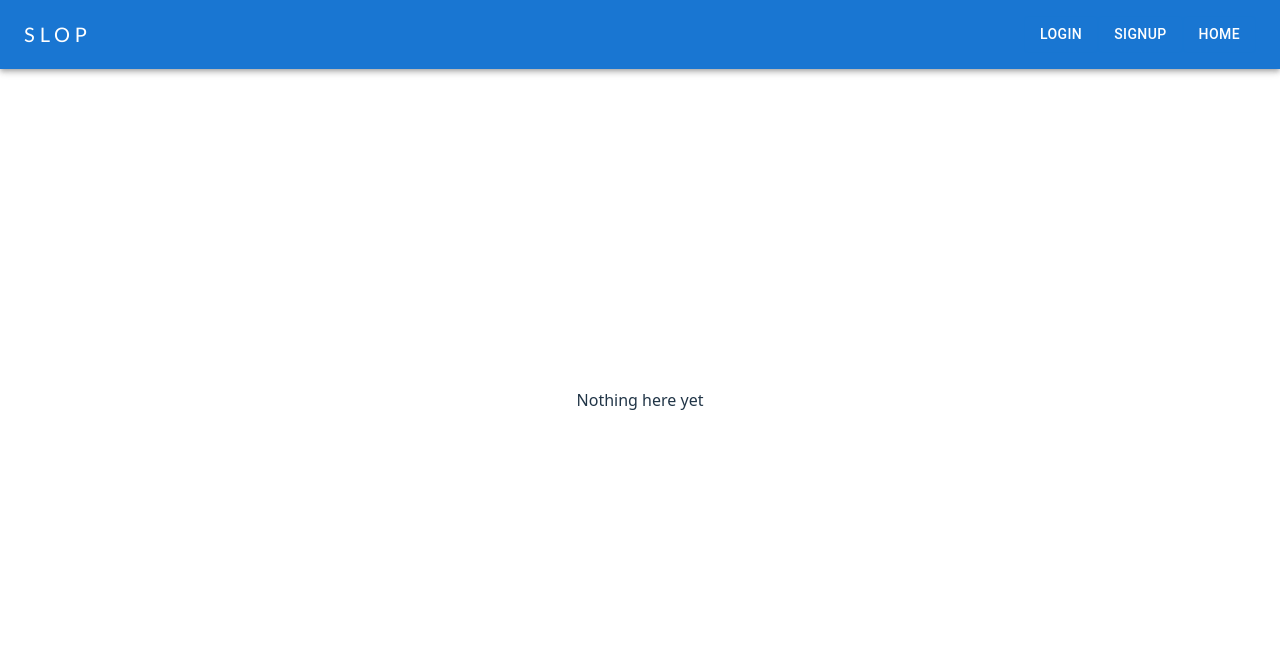
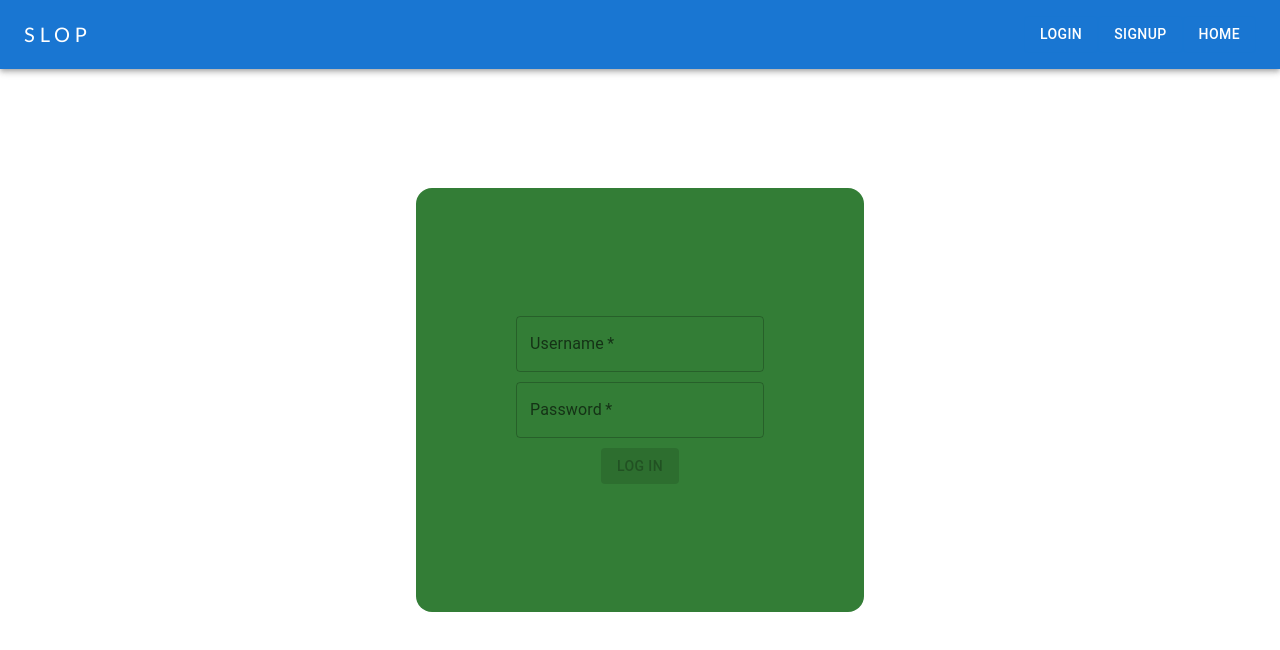
Before and after one commit to tahahayali/slop_project, a React (Vite) app in the folder frontend/: page /login in a window 1280 px wide. Shown: the top 650 px of the page. Built offline with nearby package versions, Linux system fonts and the light colour scheme; no server answers.

Commit message:
MAde logging in, need to add sessions

```diff
--- a/frontend/src/pages/Login.jsx
+++ b/frontend/src/pages/Login.jsx
@@ -1,8 +1,87 @@
+import React, { useState } from 'react';
+import { Box } from '@mui/material';
+import TextField from '@mui/material/TextField';
+import Button from '@mui/material/Button';
+import axios from 'axios';
+
 
 export default function Login() {
+    const [username, setUsername] = useState('');
+    const [password, setPassword] = useState('');
+    const BASE_URL = import.meta.env.VITE_BASE_URL;
+
+    const handleUsernameChange = (event) => {
+        setUsername(event.target.value);
+
+    }
+    const handlePasswordChange = (event) => {
+        setPassword(event.target.value);
+    }
+    const handleConfirmPasswordChange = (event) => {
+        setConfirmPassword(event.target.value);
+    }
+
+    const handleLogin = async () => {
+        try {
+            const promise = await axios.post(`${BASE_URL}/auth/login`, {
+                user: username,
+                pass: password
+            })
+            .then((response) => {if (response.status === 200) {
+                    alert("Logged in!");
+                    // redirect to account
+
+                }
+            });
+
+        }
+        catch (error) {
+            if (error.response?.status === 409) { // 409 error code means conflict
+                alert("Something else.")
+            }
+            else {
+                alert("An error has occurred. Try again later")
+            }
+        }
+    }
+    const canSubmit = username != '' && password != '';
+
     return (
-        <div className="login">
-            Nothing here yet
+        <div className="signup">
+            {/* I want to make this box in the center, and I want it to be a green box */}
+            <Box sx={{display: 'flex', flexDirection: 'column', justifyContent: 'center',
+                alignItems: 'center', height: '45vh',width: '30vw', backgroundColor: '#337d36ff', padding: '2rem', borderRadius: '1rem', margin: '0 auto'}}>
+
+                <Box className="username" sx={{padding: '5px'}}>
+                    <TextField
+                        required
+                        id="outlined-required"
+                        label="Username"
+                        value={username}
+                        onChange={handleUsernameChange}
+                    />
+                </Box>
+                <Box className="password" sx={{padding: '5px'}}>
+                    <TextField
+                    required
+                    id="outlined-password-input"
+                    label="Password"
+                    type="password"
+                    autoComplete="current-password"
+                    value={password}
+                    onChange={handlePasswordChange}
+                    />
+                </Box>
+
+                <Box className="signup-button" sx={{padding: '5px'}}>
+                    <Button variant="contained" disabled={!canSubmit} onClick={handleLogin}>
+                        Log in
+                    </Button>
+                </Box>
+
+
+            </Box>
+
         </div>
     )
 }
--- a/frontend/src/pages/Signup.jsx
+++ b/frontend/src/pages/Signup.jsx
@@ -9,7 +9,7 @@ export default function Signup() {
     const [username, setUsername] = useState('');
     const [password, setPassword] = useState('');
     const [confirmPassword, setConfirmPassword] = useState('');
-    const BASE_URL = "http://127.0.0.1:5000"; // import.meta.env.VITE_BASE_URL;
+    const BASE_URL = import.meta.env.VITE_BASE_URL;
 
     const handleUsernameChange = (event) => {
         setUsername(event.target.value);
```
